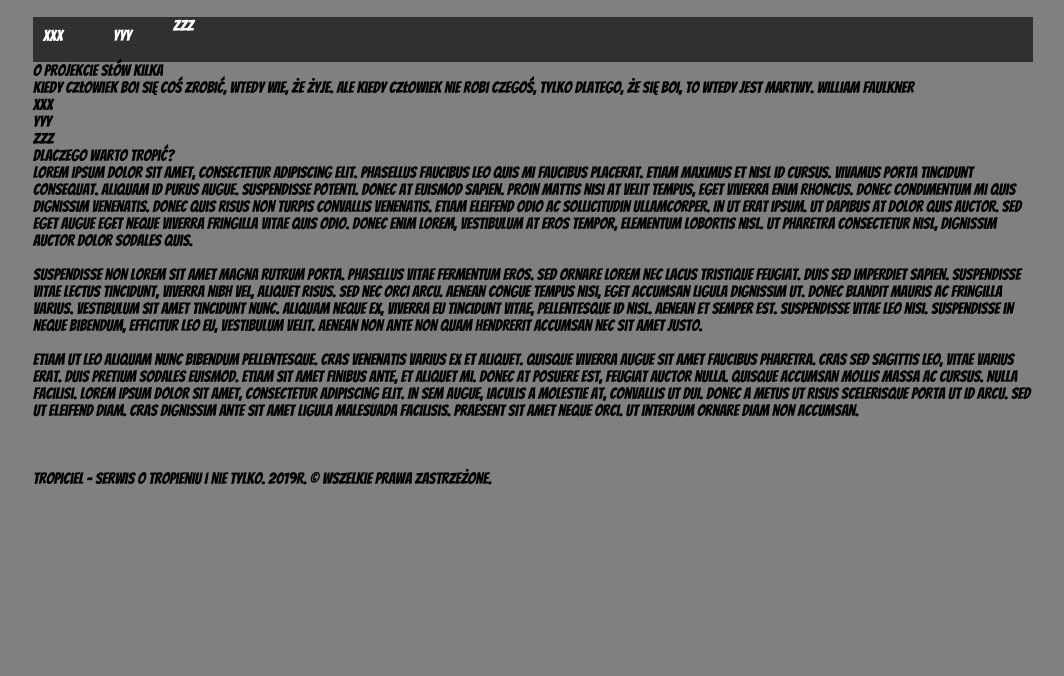
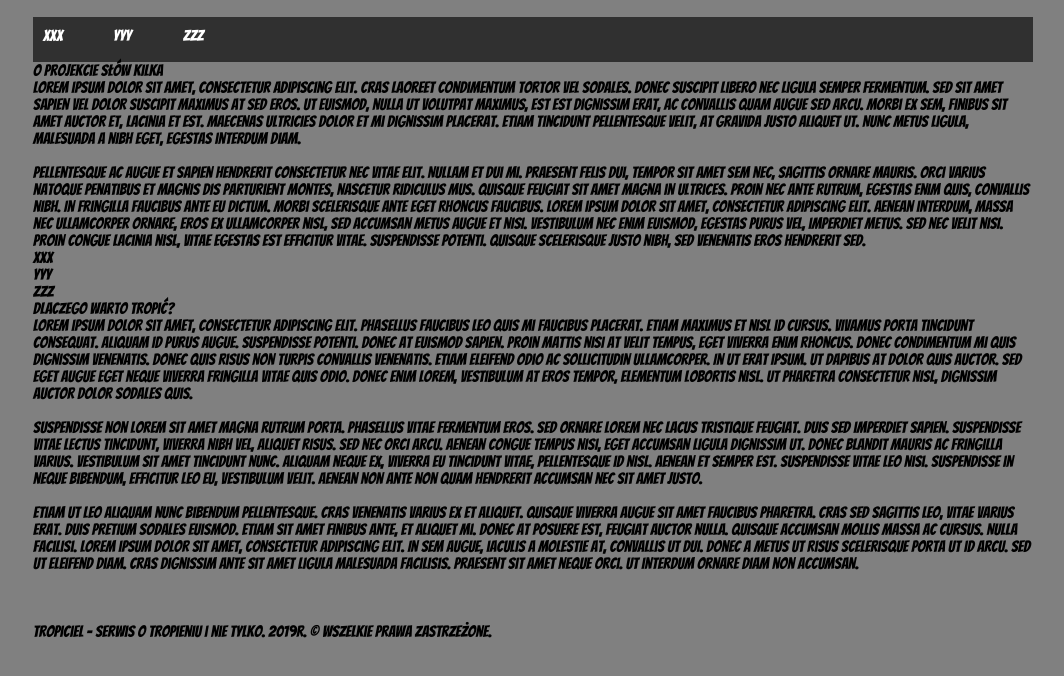
Before and after one commit to szymonalp/tropiciel, a plain HTML site: page tropiciel/index.html in a window 1280 px wide. Shown: the part 70-746 px from the top of the page, without its empty margins (107-1171 px from the left). Drawn offline with Linux system fonts and the light colour scheme.

Commit message:
text change

```diff
--- a/tropiciel/index.html
+++ b/tropiciel/index.html
@@ -21,15 +21,16 @@
         <div id="menu">
             <div class="option">xxx</div>
             <div class="option">yyy</div>
-            <div class="otpion">zzz</div>
+            <div class="option">zzz</div>
             <div style="clear:both;"></div>
 
         </div>
         <div id="topbar">
           O projekcie słów kilka<br/>
-          Kiedy człowiek boi się coś zrobić, wtedy wie, że żyje.
-           Ale kiedy człowiek nie robi czegoś, tylko dlatego, że się boi, to wtedy jest martwy.
-          William Faulkner
+
+          Lorem ipsum dolor sit amet, consectetur adipiscing elit. Cras laoreet condimentum tortor vel sodales. Donec suscipit libero nec ligula semper fermentum. Sed sit amet sapien vel dolor suscipit maximus at sed eros. Ut euismod, nulla ut volutpat maximus, est est dignissim erat, ac convallis quam augue sed arcu. Morbi ex sem, finibus sit amet auctor et, lacinia et est. Maecenas ultricies dolor et mi dignissim placerat. Etiam tincidunt pellentesque velit, at gravida justo aliquet ut. Nunc metus ligula, malesuada a nibh eget, egestas interdum diam.
+          <br><br/>
+          Pellentesque ac augue et sapien hendrerit consectetur nec vitae elit. Nullam et dui mi. Praesent felis dui, tempor sit amet sem nec, sagittis ornare mauris. Orci varius natoque penatibus et magnis dis parturient montes, nascetur ridiculus mus. Quisque feugiat sit amet magna in ultrices. Proin nec ante rutrum, egestas enim quis, convallis nibh. In fringilla faucibus ante eu dictum. Morbi scelerisque ante eget rhoncus faucibus. Lorem ipsum dolor sit amet, consectetur adipiscing elit. Aenean interdum, massa nec ullamcorper ornare, eros ex ullamcorper nisl, sed accumsan metus augue et nisi. Vestibulum nec enim euismod, egestas purus vel, imperdiet metus. Sed nec velit nisi. Proin congue lacinia nisl, vitae egestas est efficitur vitae. Suspendisse potenti. Quisque scelerisque justo nibh, sed venenatis eros hendrerit sed.
         </div>
         <div id="sidebar">
             xxx <br/>
```
